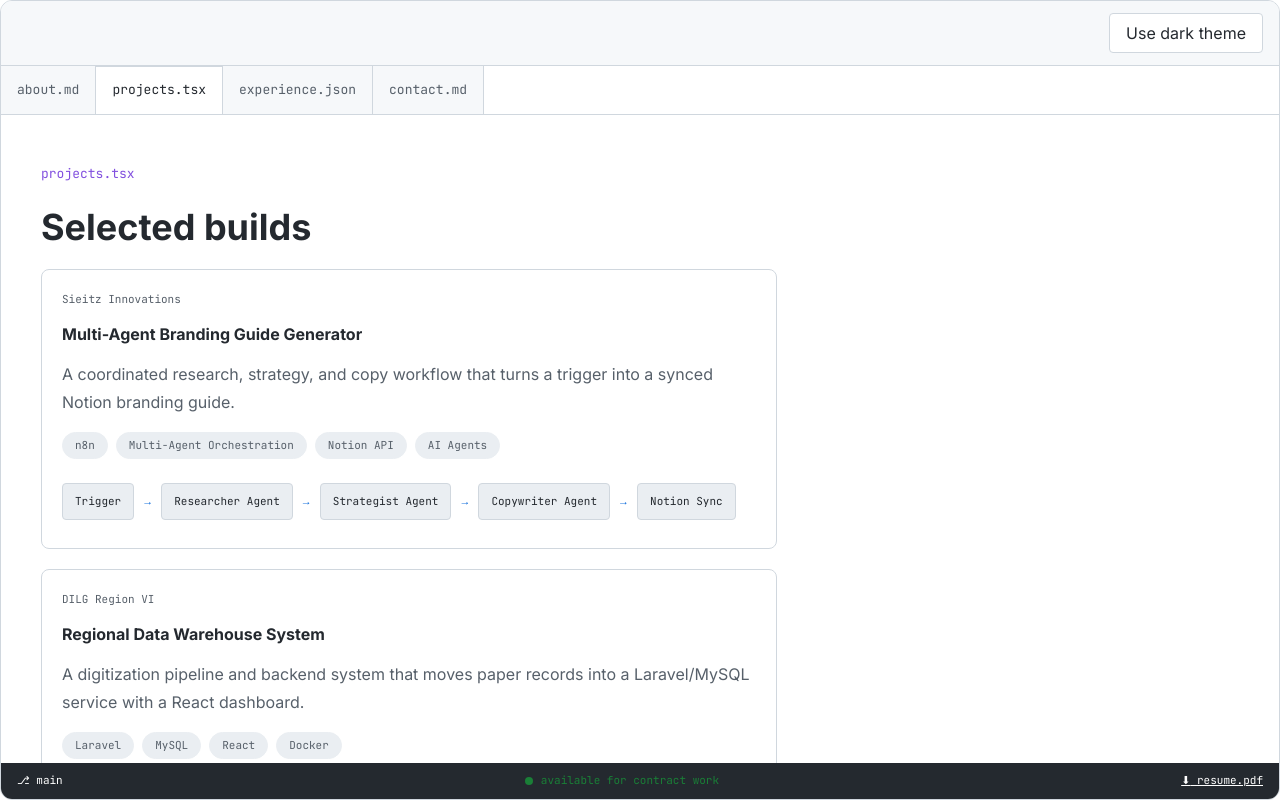
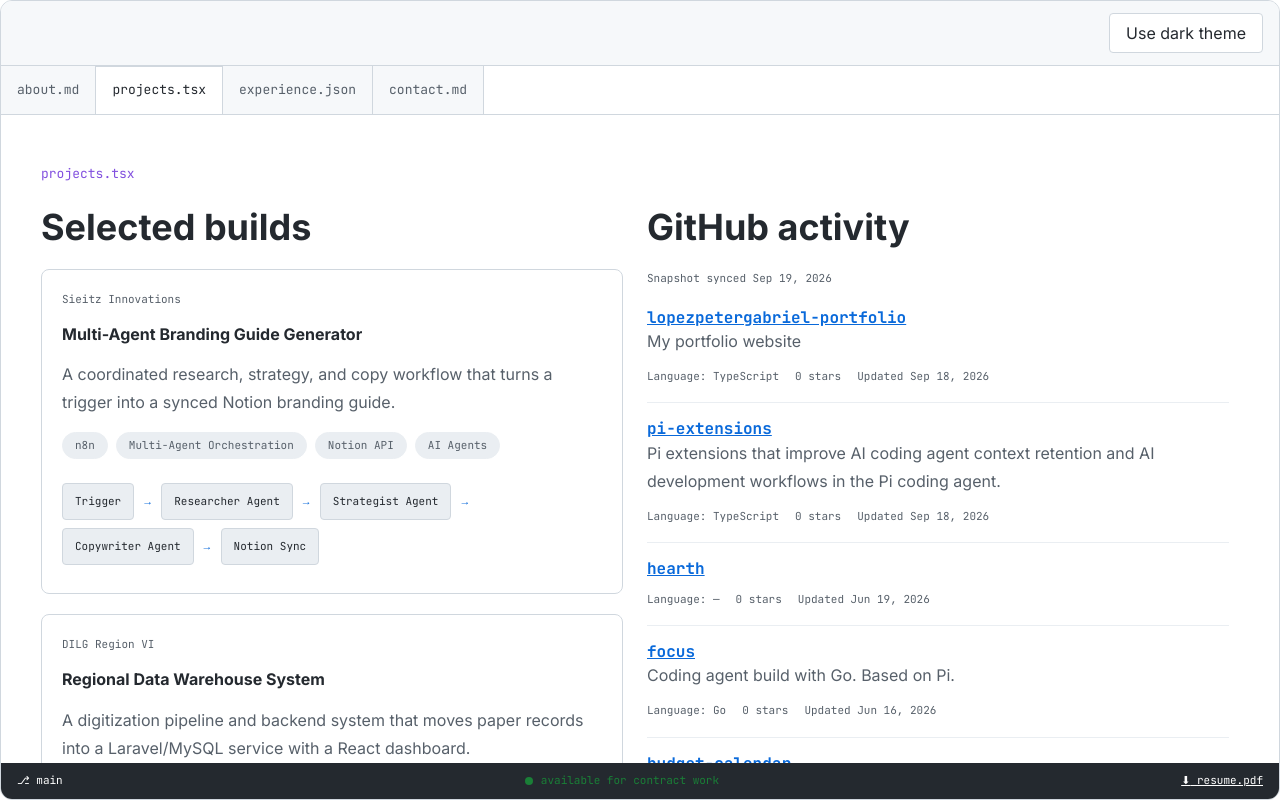
Before and after one commit to petergabriel-dev/lopezpetergabriel-portfolio, a Next.js app: page / in a window 1280 px wide. Both pictures are taken after a click on the tab "projects.tsx". Built offline with nearby package versions, Linux system fonts and the light colour scheme.

Commit message:
Redesign projects panel layout

```diff
--- a/components/RepoList.module.css
+++ b/components/RepoList.module.css
@@ -21,20 +21,25 @@
   border-block-end: var(--border-width-hairline) solid var(--color-border-subtle);
 }
 
-.name,
+.name {
+  margin: 0;
+  font-size: var(--font-size-body-small);
+  line-height: var(--line-height-heading);
+}
+
+.repoLink,
 .profileLink {
   color: var(--color-link);
   font-family: var(--font-family-ui);
-  font-size: var(--font-size-body-small);
   font-weight: 700;
 }
 
-.name:hover,
+.repoLink:hover,
 .profileLink:hover {
   color: var(--color-link-hover);
 }
 
-.name:focus-visible,
+.repoLink:focus-visible,
 .profileLink:focus-visible {
   outline: var(--focus-width) solid var(--color-border-focus);
   outline-offset: var(--focus-offset);
--- a/components/RepoList.tsx
+++ b/components/RepoList.tsx
@@ -28,9 +28,11 @@ export function RepoList({ profileUrl, repos }: RepoListProps) {
       <ul className={styles.list}>
         {repos.map((repo) => (
           <li className={styles.row} key={repo.url}>
-            <a className={styles.name} href={repo.url} rel="noopener noreferrer">
-              {repo.name}
-            </a>
+            <h3 className={styles.name}>
+              <a className={styles.repoLink} href={repo.url} rel="noopener noreferrer">
+                {repo.name}
+              </a>
+            </h3>
             {repo.description ? <p className={styles.description}>{repo.description}</p> : null}
             <div className={styles.meta}>
               <span>{`Language: ${repo.language ?? "—"}`}</span>
--- a/components/panels/ProjectsPanel.module.css
+++ b/components/panels/ProjectsPanel.module.css
@@ -1,6 +1,7 @@
 .copy {
+  --panel-measure: var(--measure-wide);
   display: flex;
-  max-inline-size: var(--measure-body);
+  max-inline-size: var(--measure-wide);
   flex-direction: column;
   gap: var(--space-5);
 }
@@ -19,6 +20,26 @@
   line-height: var(--line-height-heading);
 }
 
+.columns {
+  display: grid;
+  min-inline-size: 0;
+  grid-template-columns: repeat(auto-fit, minmax(min(100%, 24rem), 1fr));
+  gap: var(--space-6);
+}
+
+.column {
+  display: flex;
+  min-inline-size: 0;
+  flex-direction: column;
+  gap: var(--space-5);
+}
+
+.syncDate {
+  color: var(--color-content-secondary);
+  font-family: var(--font-family-ui);
+  font-size: var(--font-size-label);
+}
+
 .stack {
   display: flex;
   min-inline-size: 0;
--- a/components/panels/ProjectsPanel.tsx
+++ b/components/panels/ProjectsPanel.tsx
@@ -1,17 +1,43 @@
+import { githubSnapshot } from "@/content/github";
 import { projects, projectsContent } from "@/content/projects";
 
+import { ContributionGrid } from "../ContributionGrid";
 import { ProjectCard } from "../ProjectCard";
+import { RepoList } from "../RepoList";
 import styles from "./ProjectsPanel.module.css";
+
+const syncedDateFormatter = new Intl.DateTimeFormat("en-US", {
+  day: "numeric",
+  month: "short",
+  timeZone: "UTC",
+  year: "numeric",
+});
 
 export function ProjectsPanel() {
   return (
     <div className={styles.copy}>
       <p className={styles.eyebrow}>{projectsContent.eyebrow}</p>
-      <h2 className={styles.heading}>{projectsContent.heading}</h2>
-      <div className={styles.stack}>
-        {projects.map((project) => (
-          <ProjectCard key={project.title} project={project} />
-        ))}
+      <div className={styles.columns}>
+        <section className={styles.column} aria-labelledby="projects-heading">
+          <h2 className={styles.heading} id="projects-heading">
+            {projectsContent.heading}
+          </h2>
+          <div className={styles.stack}>
+            {projects.map((project) => (
+              <ProjectCard key={project.title} project={project} />
+            ))}
+          </div>
+        </section>
+        <section className={styles.column} aria-labelledby="github-heading">
+          <h2 className={styles.heading} id="github-heading">
+            GitHub activity
+          </h2>
+          <p className={styles.syncDate}>
+            Snapshot synced {syncedDateFormatter.format(new Date(githubSnapshot.syncedAt))}
+          </p>
+          <RepoList profileUrl={githubSnapshot.profileUrl} repos={githubSnapshot.repos} />
+          <ContributionGrid contributions={githubSnapshot.contributions} />
+        </section>
       </div>
     </div>
   );
```
